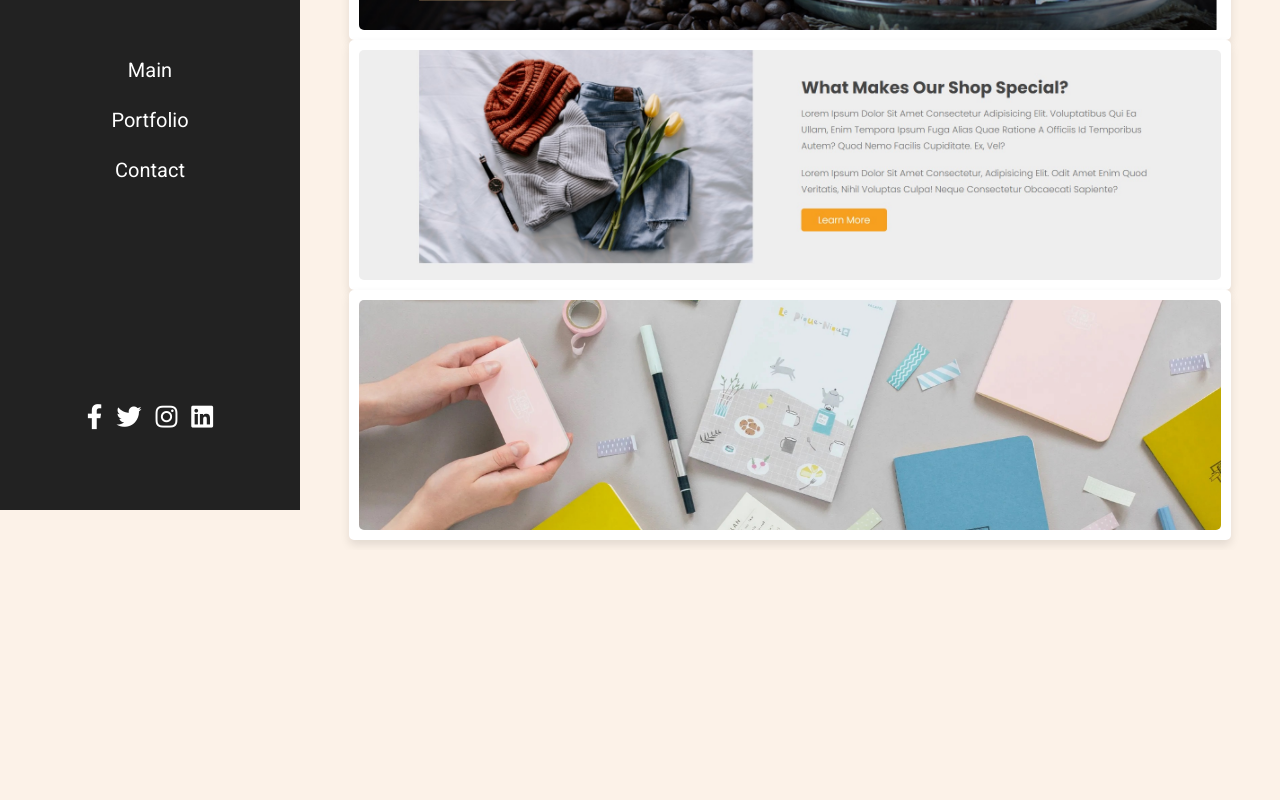
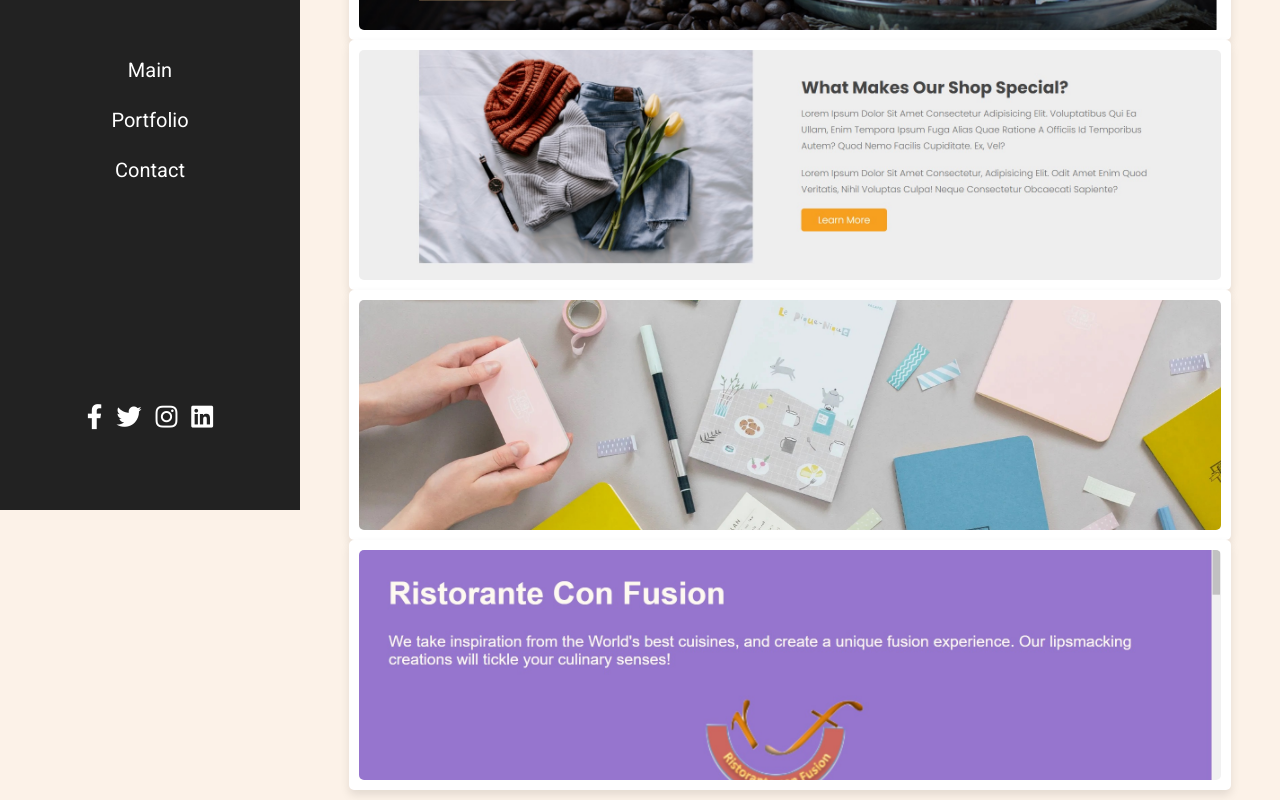
Before and after one commit to vitkovsky21/portfolio-project, an Angular app: page /portfolio in a window 1280 px wide. Shown: the part 290-1090 px from the top of the page. Before the commit the page ends 840 px from the top, so only its background shows below. Built offline with nearby package versions, Linux system fonts and the light colour scheme.

Commit message:
portolio updated part 2

```diff
--- a/src/app/TestData/TestData.ts
+++ b/src/app/TestData/TestData.ts
@@ -4,8 +4,9 @@ export class TestData {
 
     static sites: Site[] = [
         {id: 1, image: "../../assets/images/img-1.jpeg", title: "CoffeeShop Website", link: 'https://portfolio-coffeeshop.web.app/', github: "https://github.com/vitkovsky21/coffee-shop-angular-css-bootstrap"},
-        {id: 2, image: "../../assets/images/img-2.jpg", title: 'Shopping Website', link: 'https://portfolio-shoppingwebsite.web.app', github: "https://github.com/vitkovsky21/shopping-magazine"},
-        {id: 3, image: "../../assets/images/img-3.jpg", title: 'TODO Website', link: 'https://portfolio-simpletodo.web.app/', github: "https://github.com/vitkovsky21/todo-angular"}
+        {id: 2, image: "../../assets/images/img-2.jpg", title: 'Shopping Website(using client-server communication)', link: 'https://portfolio-shoppingwebsite.web.app', github: "https://github.com/vitkovsky21/shopping-magazine"},
+        {id: 3, image: "../../assets/images/img-3.jpg", title: 'TODO Website (simple TODO project using bootstrap)', link: 'https://portfolio-simpletodo.web.app/', github: "https://github.com/vitkovsky21/todo-angular"},
+        {id: 4, image: "../../assets/images/img-4.jpg", title: 'Course Assignment Project (using Angular Material and Heroku)', link: 'https://portfolio-courseassignment.web.app', github: "https://github.com/vitkovsky21/conFusion"}
     ]
 
 }
--- a/src/app/components/about/about.component.html
+++ b/src/app/components/about/about.component.html
@@ -25,8 +25,8 @@
                     <p> <span> Country : </span> Russia </p>
                 </div>
             </div>
-            <a href="#" class="btn">Download CV</a>
-            <a href="https://github.com/vitkovsky21/" class="btn"><span class="fab fa-github"></span></a>
+            <a target="_ blank" href="#" class="btn">Download CV</a>
+            <a target="_ blank" href="https://github.com/vitkovsky21/" class="btn"><span class="fab fa-github"></span></a>
             <div class="object">
                 <object>
                     <embed src="../../../assets/Sertificate.pdf" width="600" height="400" />
--- a/src/app/components/portfolio/portfolio.component.html
+++ b/src/app/components/portfolio/portfolio.component.html
@@ -8,8 +8,8 @@
             <img src="{{site.image}}" alt="">
             <h3> {{site.title}} </h3>
             <div class="icons">
-                <a href="{{site.link}}" class="fas fa-link"></a>
-                <a href="{{site.github}}" class="fab fa-github"></a>
+                <a target="_ blank" href="{{site.link}}" class="fas fa-link"></a>
+                <a target="_ blank" href="{{site.github}}" class="fab fa-github"></a>
             </div>
         </div>
 
```
Also changed, not shown: src/assets/images/img-4.jpg.
